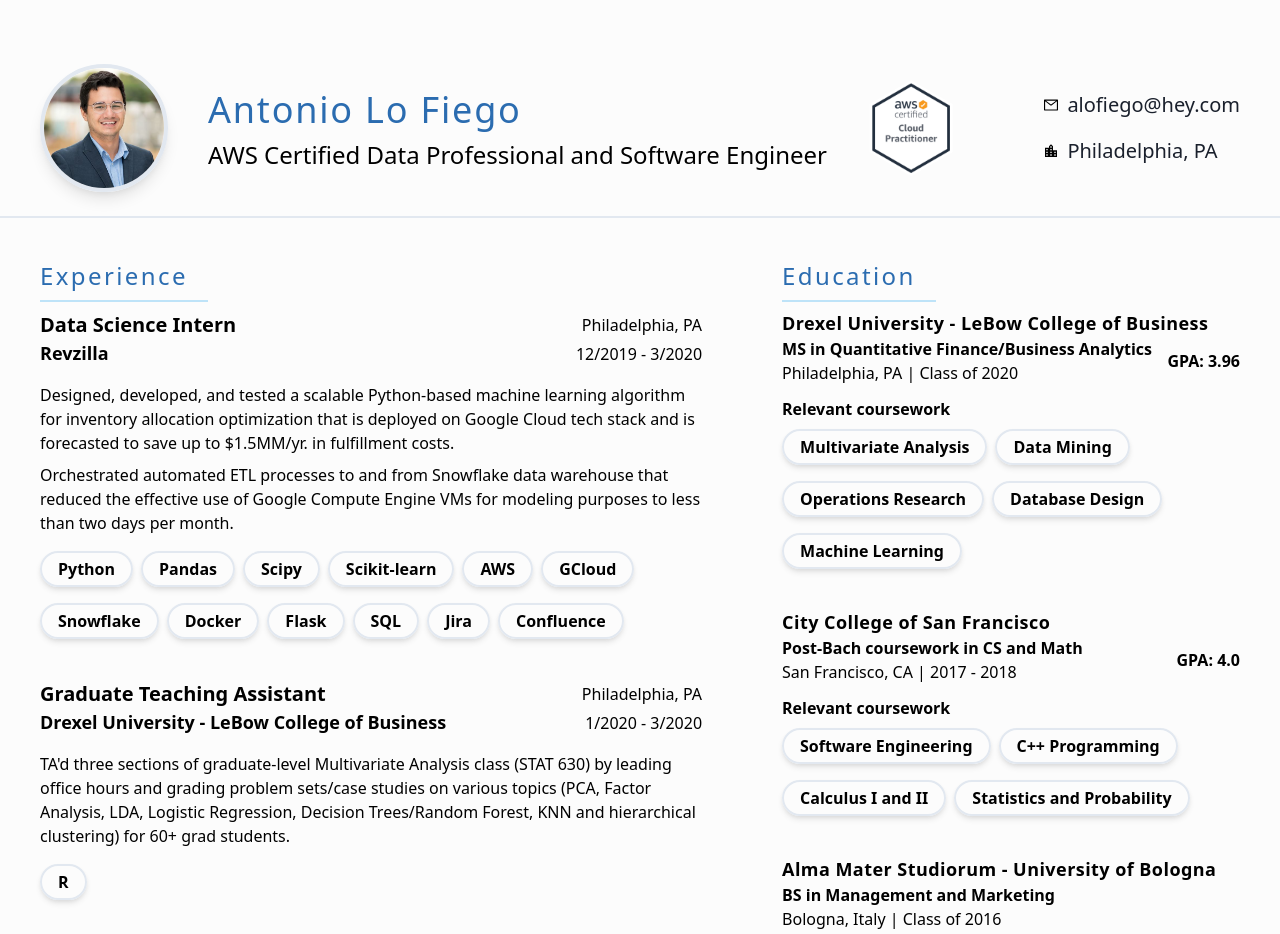
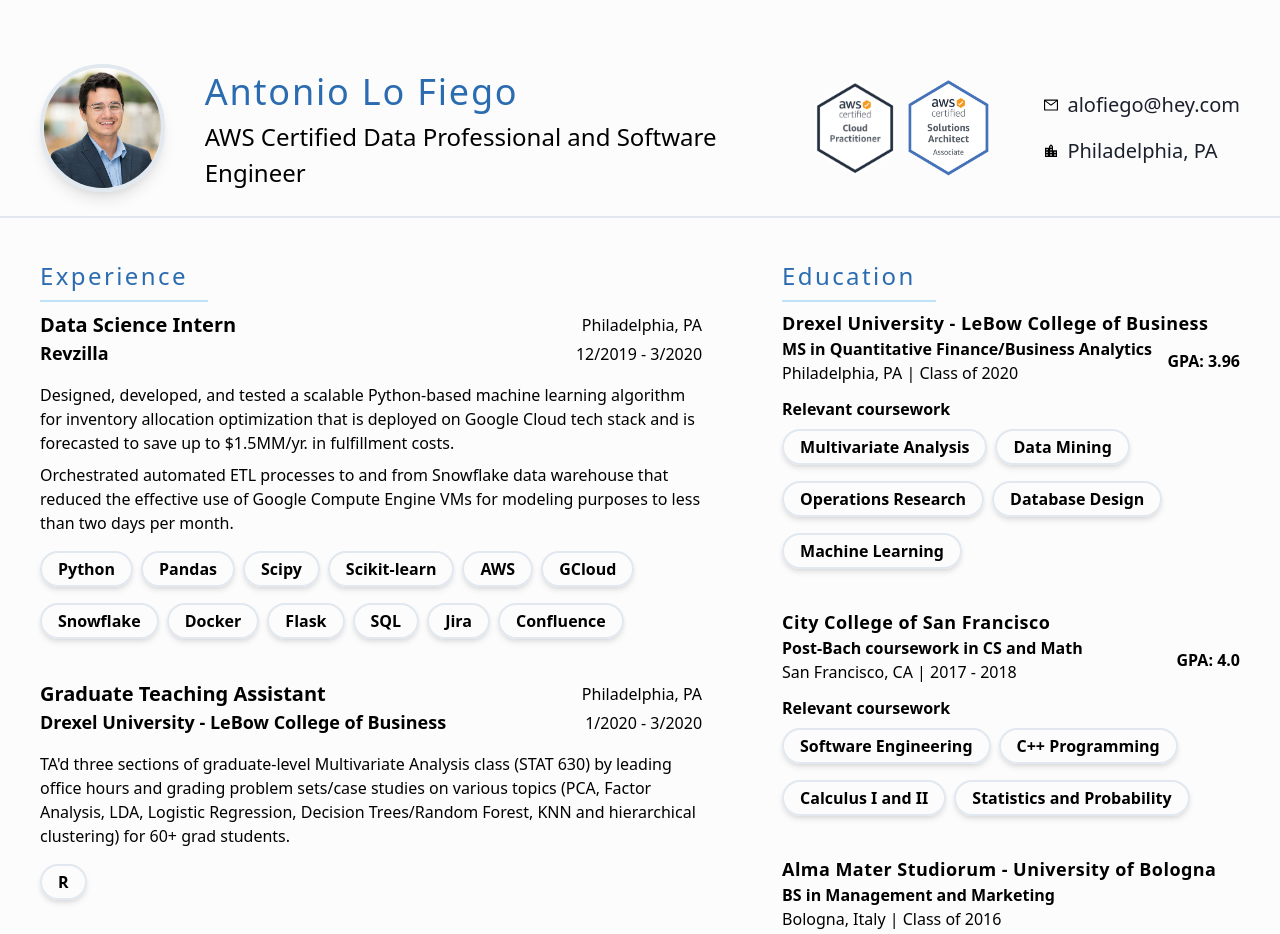
Before and after one commit to antoniolofiego/cloud-resume, a Gatsby site: page / in a window 1280 px wide. Shown: the top 934 px of the page. Built offline with nearby package versions, Linux system fonts and the light colour scheme; Gatsby itself is replaced by a stand-in of ours; no server answers.

Commit message:
Add SSA certificate

```diff
--- a/src/components/Header.js
+++ b/src/components/Header.js
@@ -22,15 +22,25 @@ const Header = ({ name, role, contacts }) => (
                     </h2>
                 </div>
             </div>
-            <div className='my-5 lg:my-0'>
+            <div className='my-5 lg:my-0 flex justify-center'>
                 <a
-                    href='https://www.youracclaim.com/badges/f3973229-ab07-4804-a1cb-e83d746920f8/linked_in'
+                    href='https://www.youracclaim.com/badges/f3973229-ab07-4804-a1cb-e83d746920f8/'
                     target='_blank'
                     rel='noreferrer'>
                     <img
                         className='h-24 w-24 mx-auto'
                         src='./aws_ccp.png'
                         alt='AWS Certified Cloud Practitioner'
+                    />
+                </a>
+                <a
+                    href='https://www.youracclaim.com/badges/654b7db3-c713-4946-b3bb-461aa7df9adf/'
+                    target='_blank'
+                    rel='noreferrer'>
+                    <img
+                        className='h-24 w-24 mx-auto'
+                        src='./aws_ssa.png'
+                        alt='AWS Solutions Architect - Associate'
                     />
                 </a>
             </div>
```
Also changed, not shown: static/aws_ssa.png (added).
